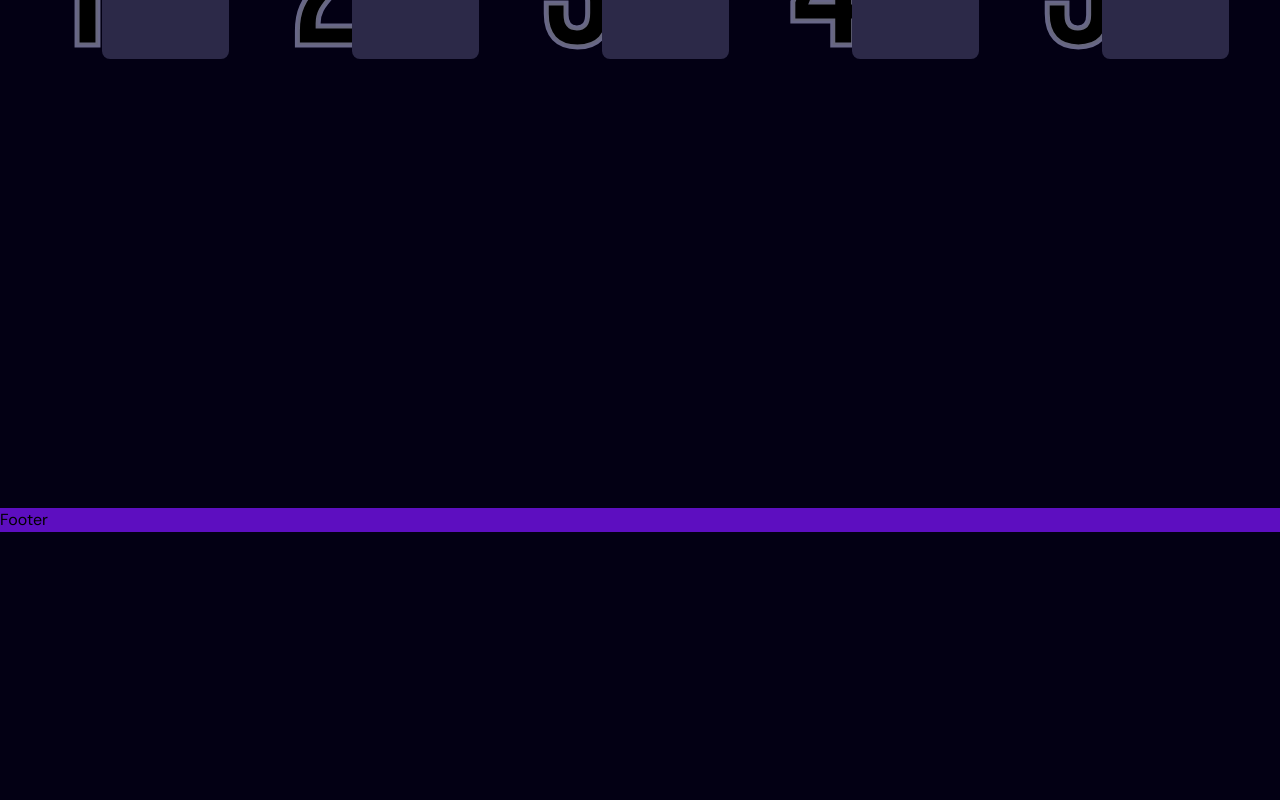
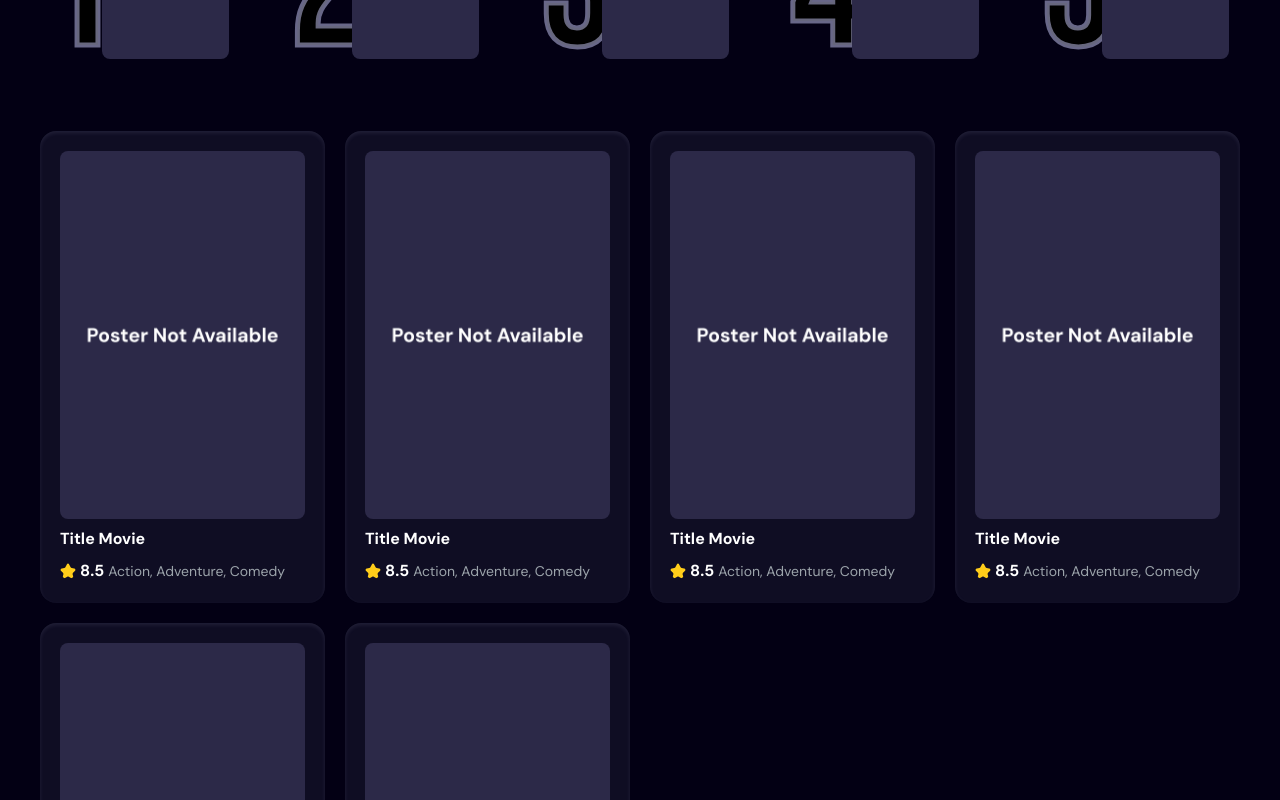
Before and after one commit to Nirvana95/CineMagic, a React (Vite) app: page / in a window 1280 px wide. Shown: the part 1080-1880 px from the top of the page. Before the commit the page ends 1612 px from the top, so only its background shows below. Built offline with nearby package versions, Linux system fonts and the light colour scheme; no server answers.

Commit message:
feat: :sparkles: added popularMoviesUI Component

```diff
--- a/src/Pages/App.tsx
+++ b/src/Pages/App.tsx
@@ -1,9 +1,11 @@
+import Popular from "../feature/popular/Popular";
 import Trending from "../feature/trends/Trending";
 
 function App() {
   return (
     <>
       <Trending />
+      <Popular />
     </>
   );
 }
--- a/src/feature/popular/Popular.tsx
+++ b/src/feature/popular/Popular.tsx
@@ -1,5 +1,26 @@
 function Popular() {
-  return <div></div>;
+  return (
+    <div className="all-movies">
+      <ul>
+        {Array.from({ length: 6 }).map((_, index) => (
+          <li key={index} className="movie-card">
+            <img src="/no-movie.png" alt={`Movie ${index + 1}`} />
+            <div className="content">
+              <h3>Title Movie</h3>
+            </div>
+            <div className="content">
+              <div className="rating">
+                <img src="/star.svg" />
+                <p>8.5</p>
+
+                <span>Action, Adventure, Comedy</span>
+              </div>
+            </div>
+          </li>
+        ))}
+      </ul>
+    </div>
+  );
 }
 
 export default Popular;
```
